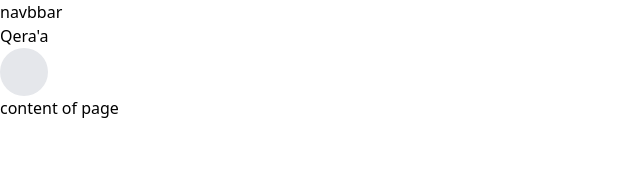
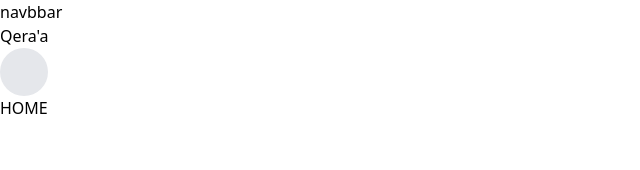
Before and after one commit to nadaasran/ITI-grad, a Nuxt app: page / in a window 1280 px wide. Shown: the top 170 px of the page, without its empty margins (0-640 px from the left). Built offline with nearby package versions, Linux system fonts and the light colour scheme.

Commit message:
change index content

```diff
--- a/pages/index.vue
+++ b/pages/index.vue
@@ -1,3 +1,3 @@
 <template>
-   content of page
+   <h1>HOME</h1>
   </template>
```
